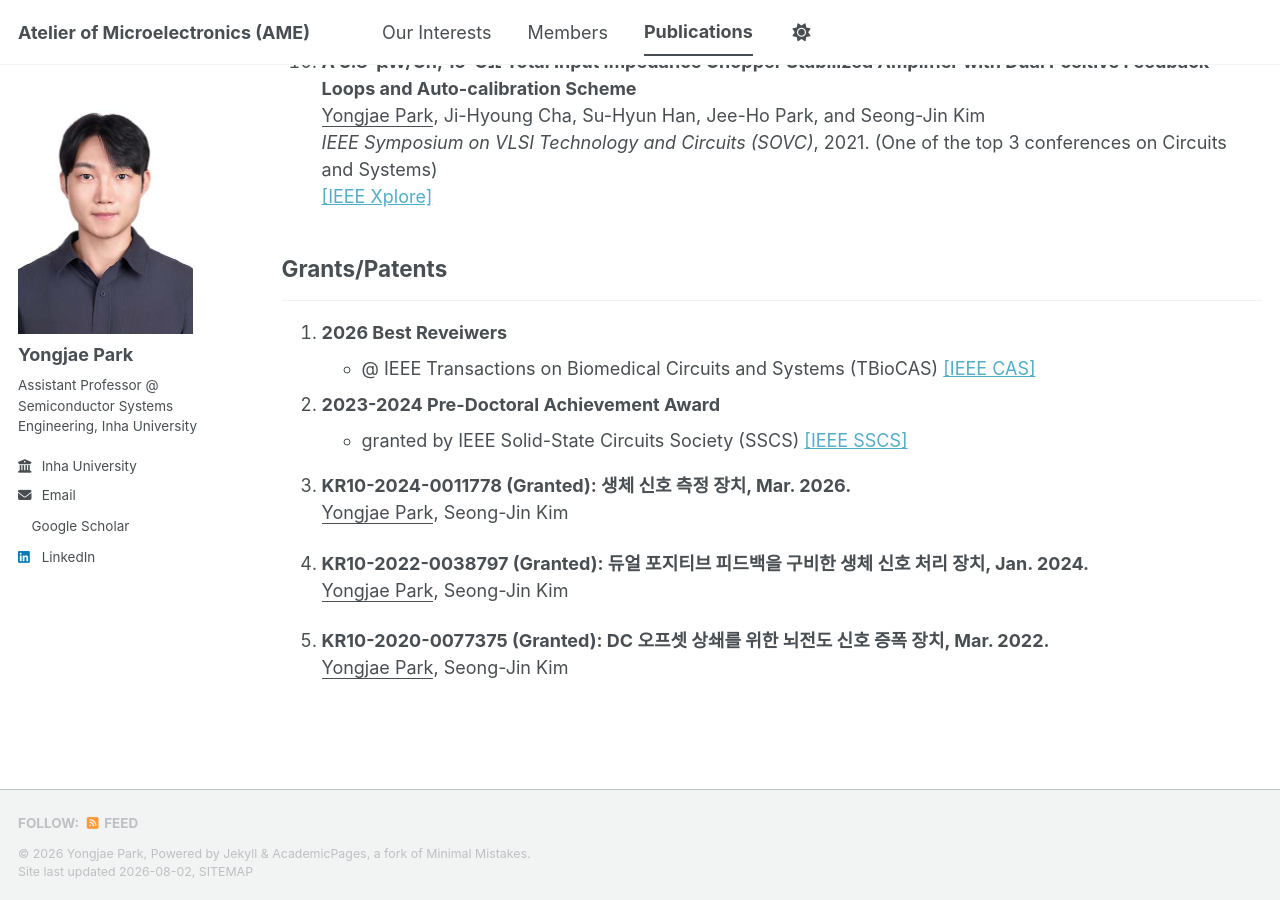
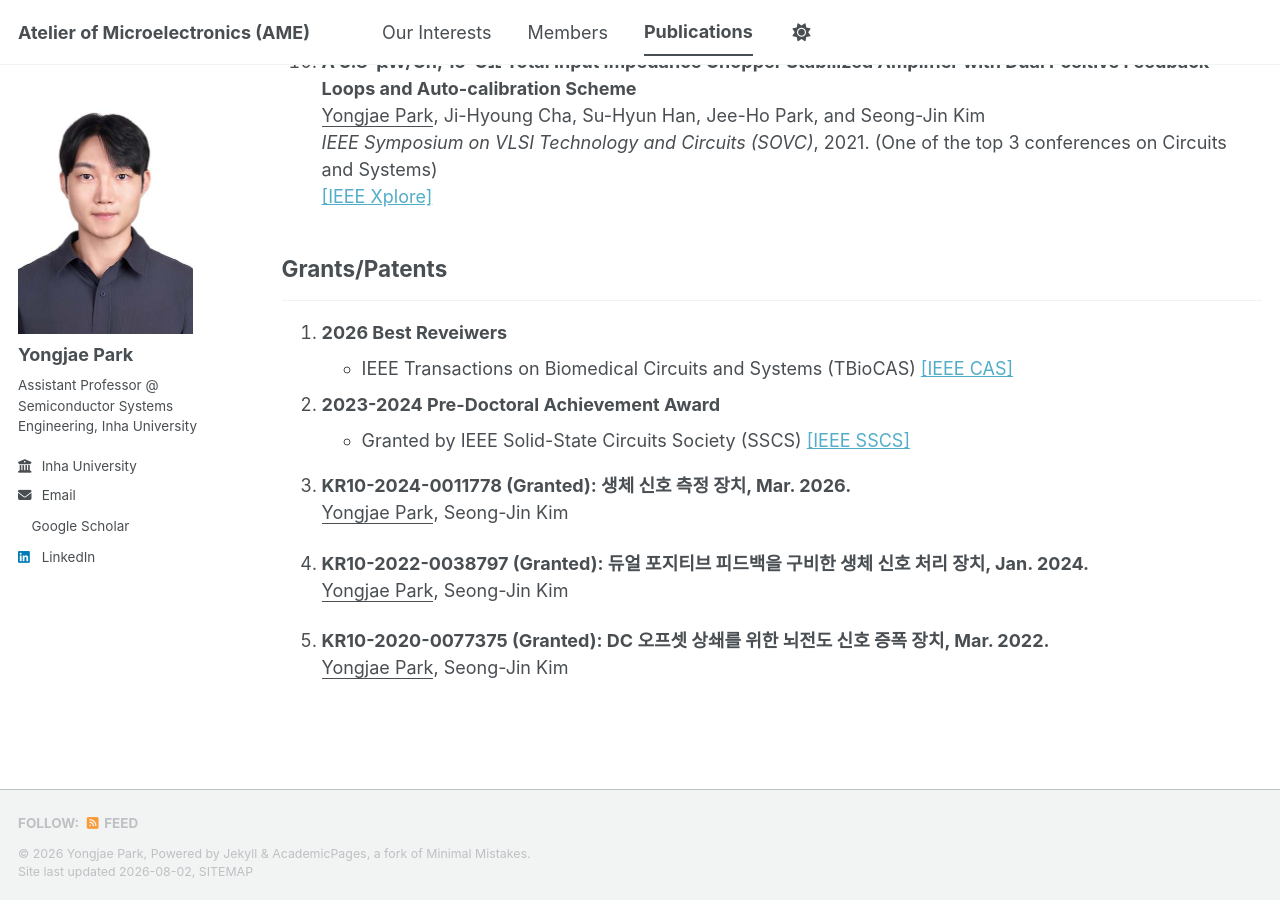
Before and after one commit to yong27park/AME.github.io, a Jekyll site: the page built from _pages/publications.md, in a window 1280 px wide and 900 px high, scrolled down 3447 px. Built offline with Jekyll 4.4.1, drawn with Linux system fonts in a browser that asks for light colours; a style sheet for code colours, icons or effects is not loaded.

```diff
--- a/_pages/publications.md
+++ b/_pages/publications.md
@@ -106,10 +106,10 @@ author_profile: true
 ## Grants/Patents
 ---
 1. **2026 Best Reveiwers** <br>
-- @ IEEE Transactions on Biomedical Circuits and Systems (TBioCAS) [[IEEE CAS]](https://https://ieee-cas.org/post/news/ieee-cass-announces-2026-publications-best-associate-editor-and-best-reviewer-award)
+- IEEE Transactions on Biomedical Circuits and Systems (TBioCAS) [[IEEE CAS]](https://https://ieee-cas.org/post/news/ieee-cass-announces-2026-publications-best-associate-editor-and-best-reviewer-award)
 
 1. **2023-2024 Pre-Doctoral Achievement Award** <br>
-- granted by IEEE Solid-State Circuits Society (SSCS) [[IEEE SSCS]](https://sscs.ieee.org/membership/awards/predoctoral-achievement-award/)
+- Granted by IEEE Solid-State Circuits Society (SSCS) [[IEEE SSCS]](https://sscs.ieee.org/membership/awards/predoctoral-achievement-award/)
 
 1. **KR10-2024-0011778 (Granted): 생체 신호 측정 장치, Mar. 2026.** <br>
  <u>Yongjae Park</u>, Seong-Jin Kim
```
